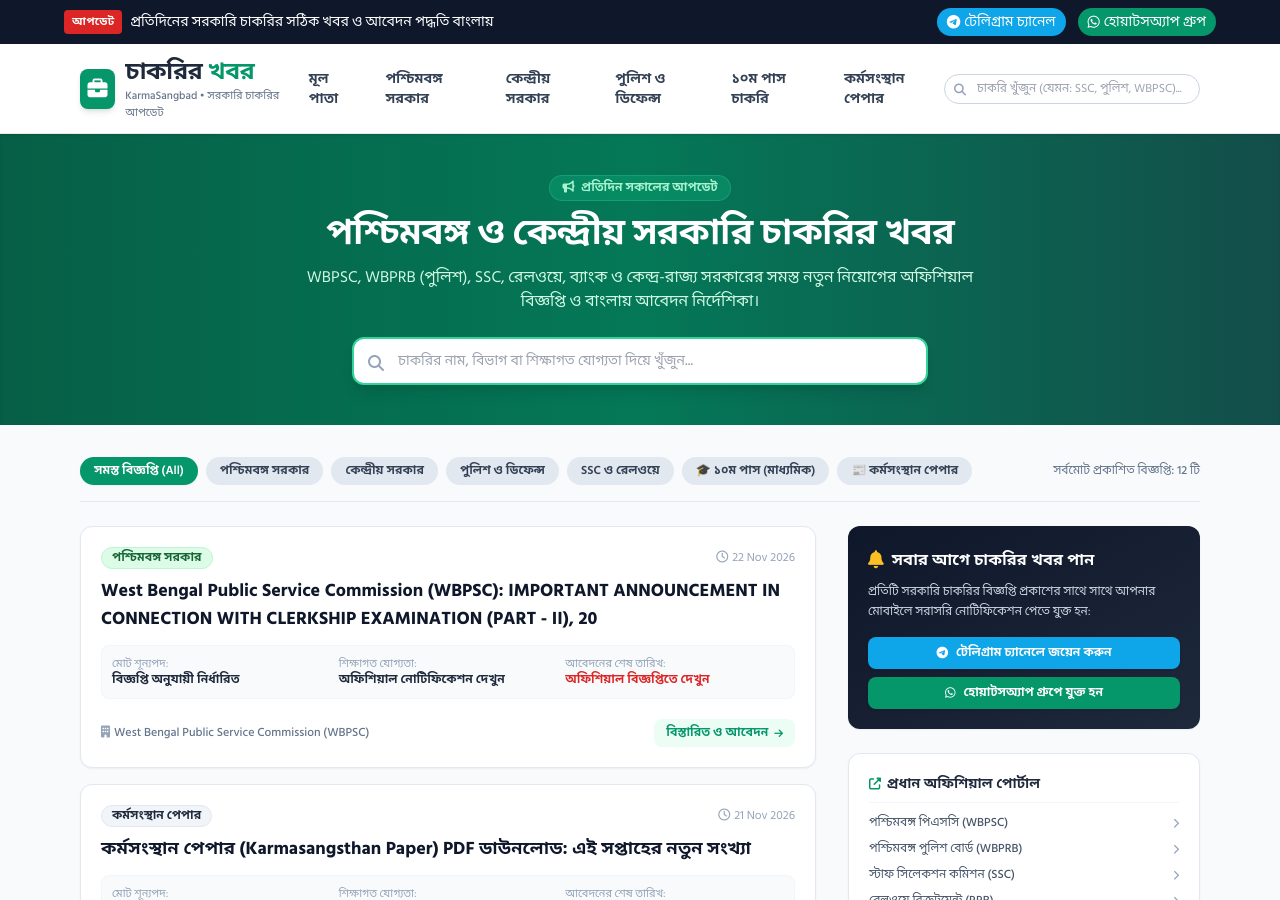
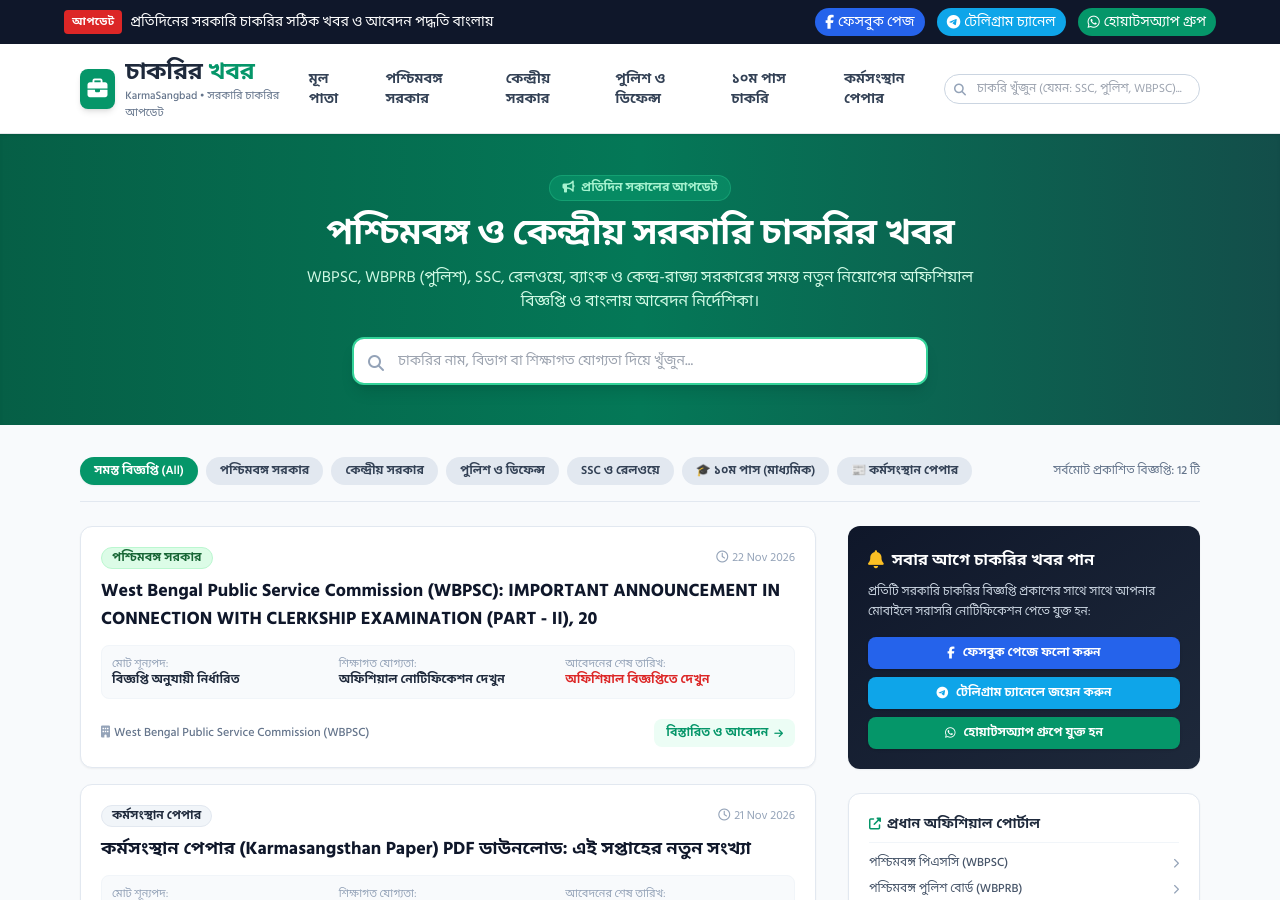
Before and after one commit to karmasangbad/karmasangbad.github.io, a Jekyll site: the page built from index.html, in a window 1280 px wide and 900 px high. Built offline with Jekyll 4.4.1, drawn with Linux system fonts in a browser that asks for light colours; nearby versions of some CDN libraries.

Commit message:
Link official Facebook Page 61596771963967 to site header and bot config

```diff
--- a/_config.yml
+++ b/_config.yml
@@ -10,6 +10,7 @@ author:
   email: "contact@example.com"
   telegram: "https://t.me/your_telegram_channel"
   whatsapp: "https://whatsapp.com/channel/your_channel"
+  facebook: "https://www.facebook.com/profile.php?id=61596771963967"
 
 # Build Settings
 markdown: kramdown
--- a/_includes/header.html
+++ b/_includes/header.html
@@ -6,6 +6,11 @@
       <span>প্রতিদিনের সরকারি চাকরির সঠিক খবর ও আবেদন পদ্ধতি বাংলায়</span>
     </div>
     <div class="flex items-center gap-3">
+      {% if site.author.facebook %}
+      <a href="{{ site.author.facebook }}" target="_blank" rel="noopener" class="flex items-center gap-1 bg-blue-600 hover:bg-blue-700 px-2.5 py-1 rounded-full text-white font-medium transition">
+        <i class="fab fa-facebook-f"></i> <span>ফেসবুক পেজ</span>
+      </a>
+      {% endif %}
       {% if site.author.telegram %}
       <a href="{{ site.author.telegram }}" target="_blank" rel="noopener" class="flex items-center gap-1 bg-sky-500 hover:bg-sky-600 px-2.5 py-1 rounded-full text-white font-medium transition">
         <i class="fab fa-telegram"></i> <span>টেলিগ্রাম চ্যানেল</span>
--- a/_layouts/home.html
+++ b/_layouts/home.html
@@ -112,6 +112,11 @@ layout: default
           প্রতিটি সরকারি চাকরির বিজ্ঞপ্তি প্রকাশের সাথে সাথে আপনার মোবাইলে সরাসরি নোটিফিকেশন পেতে যুক্ত হন:
         </p>
         <div class="space-y-2">
+          {% if site.author.facebook %}
+          <a href="{{ site.author.facebook }}" target="_blank" rel="noopener" class="flex items-center justify-center gap-2 w-full py-2 bg-blue-600 hover:bg-blue-700 text-white text-xs font-bold rounded-lg transition shadow">
+            <i class="fab fa-facebook-f"></i> ফেসবুক পেজে ফলো করুন
+          </a>
+          {% endif %}
           {% if site.author.telegram %}
           <a href="{{ site.author.telegram }}" target="_blank" rel="noopener" class="flex items-center justify-center gap-2 w-full py-2 bg-sky-500 hover:bg-sky-600 text-white text-xs font-bold rounded-lg transition shadow">
             <i class="fab fa-telegram-plane"></i> টেলিগ্রাম চ্যানেলে জয়েন করুন
--- a/scripts/fb_publisher.py
+++ b/scripts/fb_publisher.py
@@ -251,7 +251,7 @@ def post_to_facebook_page(image_path, caption):
     """
     Uploads a photo with description and article link to Facebook Page via Graph API.
     """
-    page_id = os.environ.get("FB_PAGE_ID", "").strip()
+    page_id = os.environ.get("FB_PAGE_ID", "61596771963967").strip()
     access_token = os.environ.get("FB_PAGE_ACCESS_TOKEN", "").strip()
 
     if not page_id or not access_token:
```
